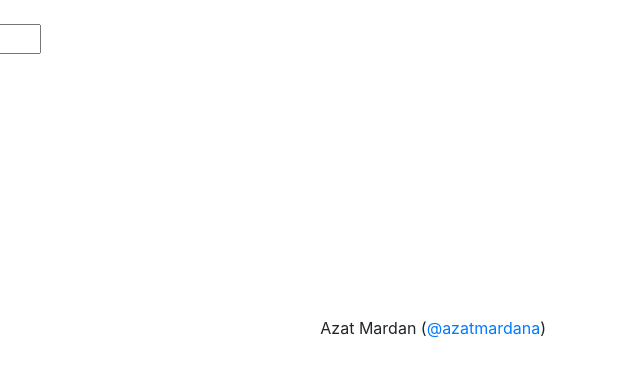
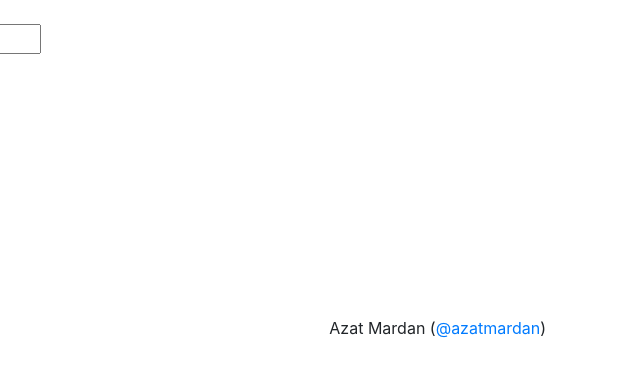
Before and after one commit to gbwx-net/fullstack-javascript, a plain HTML site: page 03-weather/index.html in a window 1280 px wide. Shown: the full height of the page, 640-1280 px from the left. Drawn offline with Linux system fonts and the light colour scheme.

Commit message:
Update index.html
Typo

```diff
--- a/03-weather/index.html
+++ b/03-weather/index.html
@@ -99,7 +99,7 @@
             </div>
             <div class="row">
                 <hr/>
-                <p>Azat Mardan (<a href="http://twitter.com/azatmardan" target="_blank">@azatmardana</a>)</p>
+                <p>Azat Mardan (<a href="http://twitter.com/azatmardan" target="_blank">@azatmardan</a>)</p>
             </div>
         </div>
     </body>
```
